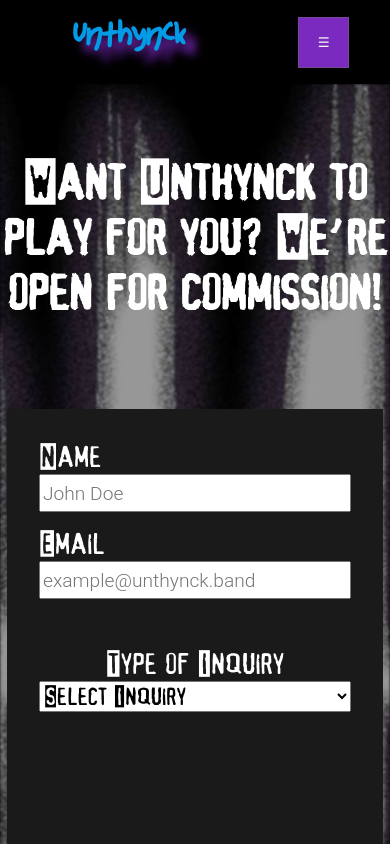
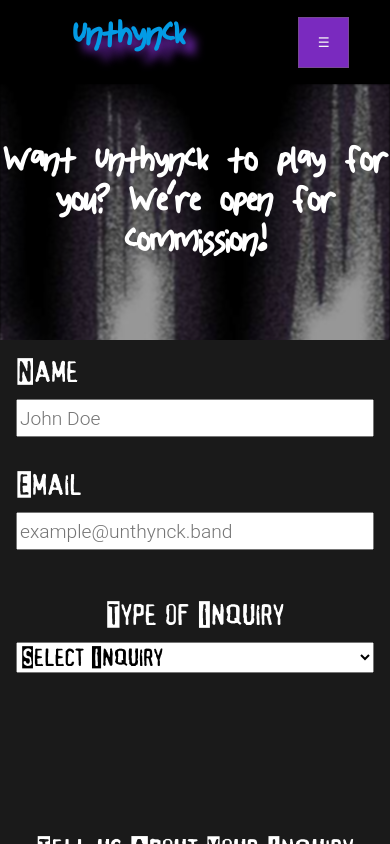
Before and after one commit to Spar3Chang3/Unthynck, a SvelteKit app: page /contact-us in a window 390 px wide. Shown: the top 844 px of the page. Built offline with nearby package versions, Linux system fonts and the light colour scheme.

Commit message:
Update the jump button and that's pretty much it

```diff
--- a/database.rules.json
+++ b/database.rules.json
@@ -14,7 +14,7 @@
       ".write": false
     },
     "contact": {
-      ".read": false,
+      ".read": "auth != null && root.child('private/members').child(auth.uid).exists()",
       ".write": true
     }
   }
--- a/public/_app/version.json
+++ b/public/_app/version.json
@@ -1 +1 @@
-{"version":"1742429951687"}
+{"version":"1743482085718"}
--- a/src/lib/components/layout/Captcha.svelte
+++ b/src/lib/components/layout/Captcha.svelte
@@ -144,14 +144,36 @@
 				padding: 1rem;
     }
 
-		.captcha-container p {
+		.game-container {
+				display: grid;
+				place-items: center;
+
+				height: 525px;
+				width: fit-content;
+
+        transition: 200ms ease;
+		}
+
+		.game-container p {
 				text-align: center;
 				font-size: 1.5rem;
 		}
 
-		.captcha-container h2 {
+		.game-container h2 {
 				text-align: center;
 				font-size: 2rem;
+		}
+
+		.game-completed {
+				height: 0;
+		}
+
+		.game-completed h2 {
+				visibility: hidden;
+		}
+
+		.game-completed p {
+				visibility: hidden;
 		}
 
     .game-area {
@@ -161,10 +183,13 @@
         border: 2px dashed #ddd;
         margin: 20px 0;
         overflow: hidden;
+
+				transition: 200ms ease;
     }
 
     .game-area-completed {
-        border: 2px dashed green;
+				border: none;
+				height: 0;
     }
 
     .circle {
@@ -186,7 +211,7 @@
 
     .error {
         margin-top: 10px;
-        color: red;
+        color: lightcoral;
         font-size: 1rem;
     }
 
@@ -205,6 +230,7 @@
 <div class="captcha-container">
 
 	{#if gameStarted}
+		<div class="game-container" class:game-completed={gameCompleted}>
 
 		<h2>Prove You're Human</h2>
 		<p>
@@ -224,6 +250,7 @@
 		</div>
 
 		<p>Score: {score}</p>
+		</div>
 	{/if}
 
 
@@ -243,7 +270,7 @@
 
 	{#if isHuman && checkboxChecked}
 		<div class="status" style="color: green;">
-			✅ Human verified! Thank you.
+			Human verified! Thank you.
 		</div>
 	{/if}
 </div>
--- a/src/lib/components/layout/Footer.svelte
+++ b/src/lib/components/layout/Footer.svelte
@@ -1,6 +1,12 @@
 <script lang="js">
-	import { IconLinks, SocialLinks, SiteLinks } from '$lib/index.js';
+	import { IconLinks, SocialLinks, SiteLinks } from '$lib/index.js'
+	import { onMount } from 'svelte';
 
+	let date = $state();
+
+	onMount(() => {
+		date = new Date().getFullYear();
+	});
 </script>
 
 <section class="main-footer">
@@ -11,7 +17,7 @@
 	</div>
 
 	<div class="footer-copyright-message">
-		<p>© 2024 Unthynck - All Rights Reserved</p>
+		<p>© {date} Unthynck - All Rights Reserved</p>
 	</div>
 
 	<div class="footer-social-links">
--- a/src/routes/contact-us/+page.svelte
+++ b/src/routes/contact-us/+page.svelte
@@ -108,7 +108,7 @@
 								 style:opacity={inquiry.type === confusionPrompt ? 1 : 0}
 
 						>
-							<p class="confusion-prompt" style="color: red">Please do not put your personal message in the box below</p>
+							<p class="confusion-prompt">Please do not put your personal message in the box below</p>
 							<p class="confusion-prompt">We will contact you later for the personal message if your inquiry is accepted</p>
 						</div>
 				</div>
@@ -143,15 +143,18 @@
 </section>
 
 <style lang="css">
+		label {
+				margin-bottom: 10px;
+		}
+
 		.contact-us {
 				position: relative;
-				display: flex;
+				display: grid;
 				flex-direction: column;
-				width: 100vw;
-				height: fit-content;
+				width: 100dvw;
+				min-height: 80dvh;
 
-				justify-content: center;
-				align-items: center;
+				place-items: center;
 
 				font-family: "Comic Sans MS", sans-serif;
 				color: var(--text-standard);
@@ -162,8 +165,9 @@
 		.contact-prompt {
 				text-align: center;
 				margin-top: 2rem;
-				font-family: var(--font-standard);
-				font-size: 2rem;
+				font-family: var(--font-special);
+				font-size: clamp(1.5rem, 2rem, 2.5rem);
+				line-height: 1rem;
 		}
 
 		.loading-model {
@@ -182,7 +186,7 @@
 				position: relative;
 				display: flex;
 				flex-direction: column;
-				width: 80vw;
+        max-width: 700px;
 				height: fit-content;
 
 				padding: 2rem;
@@ -193,6 +197,7 @@
 				background-color: var(--primary-color);
 				font-family: var(--font-standard);
 				font-size: 1.8rem;
+        box-shadow: 0 4px 5px rgba(0, 0, 0, 0.08);
 
 				margin-bottom: 2rem;
 		}
@@ -209,6 +214,10 @@
 				font-size: 1.2rem;
 				font-family: Roboto Light, sans-serif;
 				margin-bottom: 1rem;
+		}
+
+		.name {
+				margin-bottom: 2rem;
 		}
 
 		.user-dropdown, .user-message {
@@ -240,7 +249,8 @@
 				flex-wrap: wrap;
 				text-wrap: wrap;
 				line-height: 1rem;
-				font-size: 1.2rem;
+				font-size: 1rem;
+				color: lightcoral;
 				width: 100%;
 		}
 
@@ -283,6 +293,19 @@
 				cursor: not-allowed;
 		}
 
+		@media only screen and (max-width: 768px) {
+				.contact-prompt {
+						line-height: 2.5rem;
+						margin-top: 1rem;
+						margin-bottom: -0.5rem;
+				}
+
+				.contact-info {
+						max-width: 400px;
+						padding: 1rem;
+				}
+		}
+
 		@keyframes rotate {
 				from {
 						transform: rotate(0deg);
--- a/src/routes/meet-the-band/+page.svelte
+++ b/src/routes/meet-the-band/+page.svelte
@@ -13,7 +13,6 @@ async function fetchMemberData() {
 		initDatabase();
 		await getDataFromDatabase(memberDataPath).then((data) => {
 			memberSet = Object.values(data);
-			console.log(memberSet);
 		}).catch((err) => {
 			alert(("Could not obtain members :( Please try refreshing or come back later - " + err));
 		});
@@ -67,8 +66,8 @@ async function fetchMemberData() {
 			flex-direction: row;
 			flex-wrap: wrap;
 
-			height: 100%;
-			width: 100%;
+			min-height: 80dvh;
+			width: 100dvw;
 
 			justify-content: center;
 			align-items: center;
```
Also changed, not shown: public/index.html (+6 -6 lines), src/lib/components/music/Cassette.svelte (+6 -1 lines), src/routes/music/+page.svelte (+33 -7 lines), 1 other file (tests, documents, lock files or other folders).
